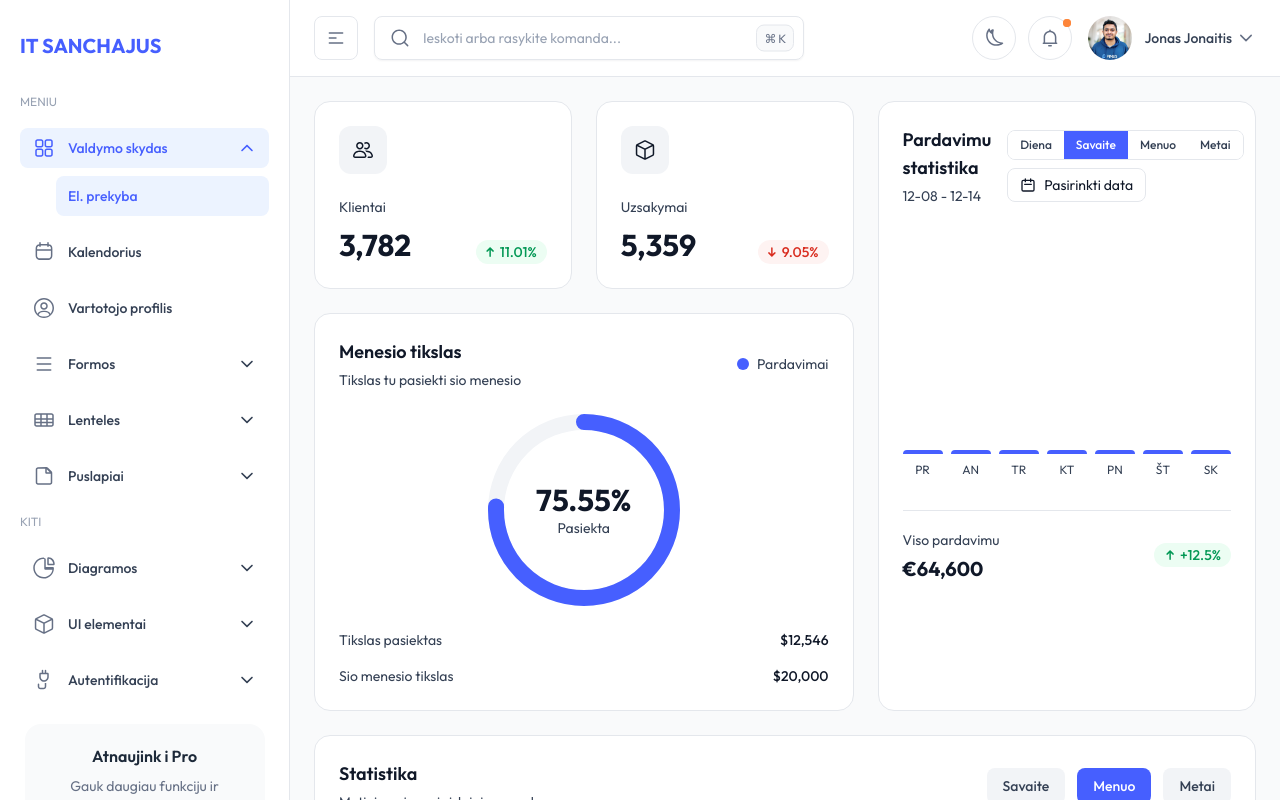
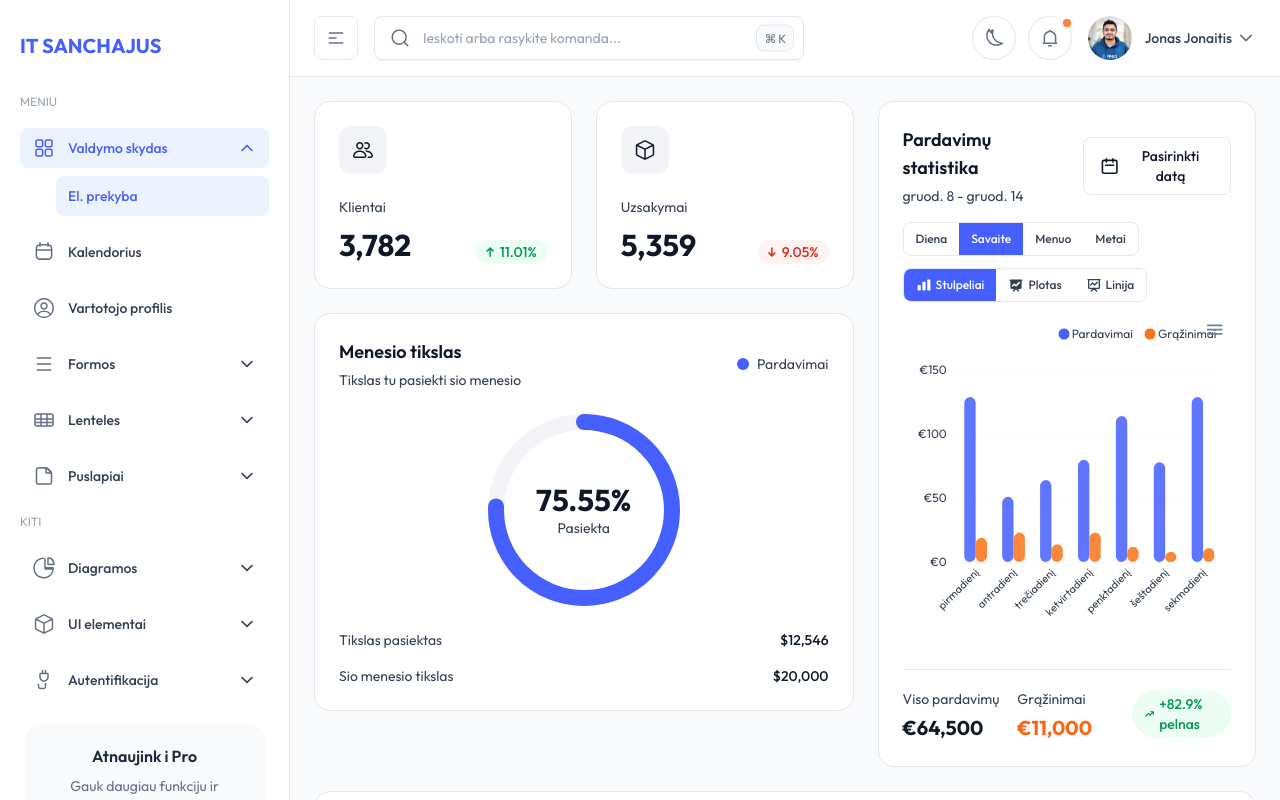
Before and after one commit to mny-Aii/vietine-skydine, a Next.js app: page / in a window 1280 px wide. Shown: the top 800 px of the page. Built offline with nearby package versions, Linux system fonts and the light colour scheme.

Commit message:
Interaktyvi ApexCharts diagrama su datos pasirinkimu ir skirtingais diagramu tipais

```diff
--- a/src/components/ecommerce/MonthlySale.tsx
+++ b/src/components/ecommerce/MonthlySale.tsx
@@ -1,53 +1,61 @@
 'use client'
 
-import React, { useState, useMemo } from 'react'
+import React, { useState, useMemo, useEffect } from 'react'
+import dynamic from 'next/dynamic'
 import DatePicker, { registerLocale } from 'react-datepicker'
 import { lt } from 'date-fns/locale'
 import { format, startOfWeek, endOfWeek, startOfMonth, endOfMonth, startOfYear, endOfYear, eachDayOfInterval, eachWeekOfInterval, eachMonthOfInterval } from 'date-fns'
 import 'react-datepicker/dist/react-datepicker.css'
 
+const Chart = dynamic(() => import('react-apexcharts'), { ssr: false })
+
 registerLocale('lt', lt)
 
 type ViewType = 'diena' | 'savaite' | 'menuo' | 'metai'
+type ChartType = 'bar' | 'area' | 'line'
 
-// Simuliuoti duomenys pagal datą
+// Generuoti duomenis su seed pagal datą (kad būtų nuoseklūs)
+const seededRandom = (seed: number) => {
+  const x = Math.sin(seed) * 10000
+  return x - Math.floor(x)
+}
+
 const generateData = (viewType: ViewType, date: Date) => {
-  const baseValue = 50
-  const randomFactor = () => Math.floor(Math.random() * 50) + 20
+  const dateSeed = date.getTime()
 
   switch (viewType) {
     case 'diena':
-      // 24 valandos
       return Array.from({ length: 24 }, (_, i) => ({
-        label: `${i}:00`,
-        value: baseValue + randomFactor(),
+        label: `${i.toString().padStart(2, '0')}:00`,
+        pardavimai: Math.floor(seededRandom(dateSeed + i) * 80 + 20),
+        grazinimai: Math.floor(seededRandom(dateSeed + i + 100) * 15 + 2),
       }))
     case 'savaite':
-      // 7 dienos
       const weekStart = startOfWeek(date, { weekStartsOn: 1 })
       const weekEnd = endOfWeek(date, { weekStartsOn: 1 })
       const weekDays = eachDayOfInterval({ start: weekStart, end: weekEnd })
-      return weekDays.map((d) => ({
-        label: format(d, 'EEE', { locale: lt }).slice(0, 2).toUpperCase(),
-        value: baseValue + randomFactor(),
+      return weekDays.map((d, i) => ({
+        label: format(d, 'EEEE', { locale: lt }),
+        pardavimai: Math.floor(seededRandom(dateSeed + i * 7) * 100 + 40),
+        grazinimai: Math.floor(seededRandom(dateSeed + i * 7 + 100) * 20 + 5),
       }))
     case 'menuo':
-      // Savaitės per mėnesį
       const monthStart = startOfMonth(date)
       const monthEnd = endOfMonth(date)
       const weeks = eachWeekOfInterval({ start: monthStart, end: monthEnd }, { weekStartsOn: 1 })
       return weeks.map((w, i) => ({
-        label: `${i + 1} sav.`,
-        value: baseValue + randomFactor(),
+        label: `${i + 1} savaitė`,
+        pardavimai: Math.floor(seededRandom(dateSeed + i * 30) * 200 + 100),
+        grazinimai: Math.floor(seededRandom(dateSeed + i * 30 + 100) * 40 + 10),
       }))
     case 'metai':
-      // 12 mėnesių
       const yearStart = startOfYear(date)
       const yearEnd = endOfYear(date)
       const months = eachMonthOfInterval({ start: yearStart, end: yearEnd })
-      return months.map((m) => ({
-        label: format(m, 'MMM', { locale: lt }).slice(0, 3),
-        value: baseValue + randomFactor(),
+      return months.map((m, i) => ({
+        label: format(m, 'LLLL', { locale: lt }),
+        pardavimai: Math.floor(seededRandom(dateSeed + i * 365) * 500 + 200),
+        grazinimai: Math.floor(seededRandom(dateSeed + i * 365 + 100) * 80 + 20),
       }))
     default:
       return []
@@ -56,25 +64,32 @@ const generateData = (viewType: ViewType, date: Date) => {
 
 export default function MonthlySale() {
   const [viewType, setViewType] = useState<ViewType>('savaite')
+  const [chartType, setChartType] = useState<ChartType>('bar')
   const [selectedDate, setSelectedDate] = useState<Date>(new Date())
   const [isCalendarOpen, setIsCalendarOpen] = useState(false)
+  const [mounted, setMounted] = useState(false)
+
+  useEffect(() => {
+    setMounted(true)
+  }, [])
 
   const saleData = useMemo(() => generateData(viewType, selectedDate), [viewType, selectedDate])
-  const maxValue = Math.max(...saleData.map((d) => d.value))
-  const totalSales = saleData.reduce((sum, d) => sum + d.value * 100, 0)
+  const totalSales = saleData.reduce((sum, d) => sum + d.pardavimai * 100, 0)
+  const totalReturns = saleData.reduce((sum, d) => sum + d.grazinimai * 100, 0)
+  const growthPercent = ((totalSales - totalReturns) / totalSales * 100).toFixed(1)
 
   const getDatePickerConfig = () => {
     switch (viewType) {
       case 'diena':
-        return { showMonthYearPicker: false, showYearPicker: false, dateFormat: 'yyyy-MM-dd' }
+        return { showMonthYearPicker: false, showYearPicker: false }
       case 'savaite':
-        return { showMonthYearPicker: false, showYearPicker: false, dateFormat: 'yyyy-MM-dd' }
+        return { showMonthYearPicker: false, showYearPicker: false }
       case 'menuo':
-        return { showMonthYearPicker: true, showYearPicker: false, dateFormat: 'yyyy MMMM' }
+        return { showMonthYearPicker: true, showYearPicker: false }
       case 'metai':
-        return { showMonthYearPicker: false, showYearPicker: true, dateFormat: 'yyyy' }
+        return { showMonthYearPicker: false, showYearPicker: true }
       default:
-        return { showMonthYearPicker: false, showYearPicker: false, dateFormat: 'yyyy-MM-dd' }
+        return { showMonthYearPicker: false, showYearPicker: false }
     }
   }
 
@@ -83,61 +98,132 @@ export default function MonthlySale() {
   const getViewLabel = () => {
     switch (viewType) {
       case 'diena':
-        return format(selectedDate, 'yyyy-MM-dd', { locale: lt })
+        return format(selectedDate, 'yyyy m. MMMM d d.', { locale: lt })
       case 'savaite':
         const weekStart = startOfWeek(selectedDate, { weekStartsOn: 1 })
         const weekEnd = endOfWeek(selectedDate, { weekStartsOn: 1 })
-        return `${format(weekStart, 'MM-dd')} - ${format(weekEnd, 'MM-dd')}`
+        return `${format(weekStart, 'MMM d', { locale: lt })} - ${format(weekEnd, 'MMM d', { locale: lt })}`
       case 'menuo':
-        return format(selectedDate, 'yyyy MMMM', { locale: lt })
+        return format(selectedDate, 'yyyy m. LLLL', { locale: lt })
       case 'metai':
-        return format(selectedDate, 'yyyy', { locale: lt })
+        return format(selectedDate, 'yyyy m.', { locale: lt })
       default:
         return ''
     }
   }
 
+  const chartOptions: ApexCharts.ApexOptions = {
+    chart: {
+      type: chartType,
+      height: 320,
+      toolbar: { show: true, tools: { download: true, selection: true, zoom: true, zoomin: true, zoomout: true, pan: true, reset: true } },
+      fontFamily: 'Outfit, sans-serif',
+      animations: {
+        enabled: true,
+        easing: 'easeinout',
+        speed: 500,
+      },
+      zoom: { enabled: true },
+    },
+    colors: ['#465FFF', '#F97316'],
+    plotOptions: {
+      bar: {
+        horizontal: false,
+        columnWidth: '60%',
+        borderRadius: 6,
+      },
+    },
+    dataLabels: { enabled: false },
+    stroke: {
+      curve: 'smooth',
+      width: chartType === 'bar' ? 0 : 3,
+    },
+    fill: {
+      type: chartType === 'area' ? 'gradient' : 'solid',
+      gradient: {
+        shadeIntensity: 1,
+        opacityFrom: 0.5,
+        opacityTo: 0.1,
+        stops: [0, 90, 100],
+      },
+    },
+    xaxis: {
+      categories: saleData.map(d => d.label),
+      axisBorder: { show: false },
+      axisTicks: { show: false },
+      labels: {
+        style: { colors: '#667085', fontSize: '11px' },
+        rotate: -45,
+        rotateAlways: saleData.length > 10,
+      },
+    },
+    yaxis: {
+      labels: {
+        style: { colors: '#667085', fontSize: '12px' },
+        formatter: (value: number) => `€${value}`,
+      },
+    },
+    legend: {
+      show: true,
+      position: 'top',
+      horizontalAlign: 'right',
+      markers: { size: 6, shape: 'circle' },
+    },
+    grid: {
+      borderColor: '#E4E7EC',
+      strokeDashArray: 4,
+    },
+    tooltip: {
+      theme: 'light',
+      y: {
+        formatter: (value: number) => `€${(value * 100).toLocaleString()}`,
+      },
+    },
+    responsive: [
+      {
+        breakpoint: 640,
+        options: {
+          chart: { height: 280 },
+          xaxis: { labels: { rotate: -60, style: { fontSize: '9px' } } },
+        },
+      },
+    ],
+  }
+
+  const series = [
+    { name: 'Pardavimai', data: saleData.map(d => d.pardavimai) },
+    { name: 'Grąžinimai', data: saleData.map(d => d.grazinimai) },
+  ]
+
   return (
     <div className="rounded-2xl border border-gray-200 bg-white p-5 dark:border-gray-800 dark:bg-white/[0.03] md:p-6 h-full">
-      <div className="flex flex-col gap-4 mb-6 sm:flex-row sm:items-center sm:justify-between">
+      {/* Header */}
+      <div className="flex flex-col gap-4 mb-4">
+        <div className="flex flex-col sm:flex-row sm:items-center sm:justify-between gap-4">
           <div>
             <h3 className="text-lg font-semibold text-gray-900 dark:text-white">
-            Pardavimu statistika
+              Pardavimų statistika
             </h3>
             <p className="mt-1 text-gray-700 text-theme-sm dark:text-gray-300">
               {getViewLabel()}
             </p>
           </div>
-        <div className="flex items-center gap-2 flex-wrap">
-          {/* Periodo pasirinkimas */}
-          <div className="flex rounded-lg border border-gray-200 dark:border-gray-700 overflow-hidden">
-            {(['diena', 'savaite', 'menuo', 'metai'] as ViewType[]).map((type) => (
-              <button
-                key={type}
-                onClick={() => setViewType(type)}
-                className={`px-3 py-1.5 text-xs font-medium transition-colors ${
-                  viewType === type
-                    ? 'bg-brand-500 text-white'
-                    : 'bg-white text-gray-700 hover:bg-gray-100 dark:bg-gray-800 dark:text-gray-300 dark:hover:bg-gray-700'
-                }`}
-              >
-                {type.charAt(0).toUpperCase() + type.slice(1)}
-              </button>
-            ))}
-          </div>
 
           {/* Kalendorius */}
           <div className="relative">
             <button
+              type="button"
               onClick={() => setIsCalendarOpen(!isCalendarOpen)}
-              className="flex items-center gap-2 px-3 py-1.5 text-sm border border-gray-200 rounded-lg hover:bg-gray-50 dark:border-gray-700 dark:bg-gray-800 dark:text-gray-300 dark:hover:bg-gray-700"
+              className="flex items-center gap-2 px-4 py-2 text-sm font-medium border border-gray-200 rounded-lg hover:bg-gray-50 dark:border-gray-700 dark:bg-gray-800 dark:text-gray-300 dark:hover:bg-gray-700 transition-colors"
             >
-              <svg className="w-4 h-4" fill="none" stroke="currentColor" viewBox="0 0 24 24">
+              <svg className="w-5 h-5" fill="none" stroke="currentColor" viewBox="0 0 24 24">
                 <path strokeLinecap="round" strokeLinejoin="round" strokeWidth={2} d="M8 7V3m8 4V3m-9 8h10M5 21h14a2 2 0 002-2V7a2 2 0 00-2-2H5a2 2 0 00-2 2v12a2 2 0 002 2z" />
               </svg>
-              <span className="hidden sm:inline">Pasirinkti data</span>
+              Pasirinkti datą
             </button>
             {isCalendarOpen && (
+              <>
+                <div className="fixed inset-0 z-40" onClick={() => setIsCalendarOpen(false)} />
                 <div className="absolute right-0 top-full mt-2 z-50">
                   <DatePicker
                     selected={selectedDate}
@@ -151,56 +237,106 @@ export default function MonthlySale() {
                     inline
                     showMonthYearPicker={datePickerConfig.showMonthYearPicker}
                     showYearPicker={datePickerConfig.showYearPicker}
-                  calendarClassName="!bg-white dark:!bg-gray-800 !border-gray-200 dark:!border-gray-700 !rounded-lg !shadow-lg"
                   />
                 </div>
+              </>
             )}
+          </div>
+        </div>
+
+        {/* Kontrolės */}
+        <div className="flex flex-wrap items-center gap-3">
+          {/* Periodo pasirinkimas */}
+          <div className="flex rounded-lg border border-gray-200 dark:border-gray-700 overflow-hidden">
+            {(['diena', 'savaite', 'menuo', 'metai'] as ViewType[]).map((type) => (
+              <button
+                type="button"
+                key={type}
+                onClick={() => setViewType(type)}
+                className={`px-3 py-2 text-xs font-medium transition-colors ${
+                  viewType === type
+                    ? 'bg-brand-500 text-white'
+                    : 'bg-white text-gray-700 hover:bg-gray-100 dark:bg-gray-800 dark:text-gray-300 dark:hover:bg-gray-700'
+                }`}
+              >
+                {type.charAt(0).toUpperCase() + type.slice(1)}
+              </button>
+            ))}
+          </div>
+
+          {/* Diagramos tipo pasirinkimas */}
+          <div className="flex rounded-lg border border-gray-200 dark:border-gray-700 overflow-hidden">
+            <button
+              type="button"
+              onClick={() => setChartType('bar')}
+              className={`px-3 py-2 text-xs font-medium transition-colors flex items-center gap-1 ${
+                chartType === 'bar'
+                  ? 'bg-brand-500 text-white'
+                  : 'bg-white text-gray-700 hover:bg-gray-100 dark:bg-gray-800 dark:text-gray-300 dark:hover:bg-gray-700'
+              }`}
+            >
+              <svg className="w-4 h-4" fill="currentColor" viewBox="0 0 20 20">
+                <path d="M2 11a1 1 0 011-1h2a1 1 0 011 1v5a1 1 0 01-1 1H3a1 1 0 01-1-1v-5zm6-4a1 1 0 011-1h2a1 1 0 011 1v9a1 1 0 01-1 1H9a1 1 0 01-1-1V7zm6-3a1 1 0 011-1h2a1 1 0 011 1v12a1 1 0 01-1 1h-2a1 1 0 01-1-1V4z" />
+              </svg>
+              Stulpeliai
+            </button>
+            <button
+              type="button"
+              onClick={() => setChartType('area')}
+              className={`px-3 py-2 text-xs font-medium transition-colors flex items-center gap-1 ${
+                chartType === 'area'
+                  ? 'bg-brand-500 text-white'
+                  : 'bg-white text-gray-700 hover:bg-gray-100 dark:bg-gray-800 dark:text-gray-300 dark:hover:bg-gray-700'
+              }`}
+            >
+              <svg className="w-4 h-4" fill="currentColor" viewBox="0 0 20 20">
+                <path fillRule="evenodd" d="M3 3a1 1 0 000 2v8a2 2 0 002 2h2.586l-1.293 1.293a1 1 0 101.414 1.414L10 15.414l2.293 2.293a1 1 0 001.414-1.414L12.414 15H15a2 2 0 002-2V5a1 1 0 100-2H3zm11.707 4.707a1 1 0 00-1.414-1.414L10 9.586 8.707 8.293a1 1 0 00-1.414 0l-2 2a1 1 0 101.414 1.414L8 10.414l1.293 1.293a1 1 0 001.414 0l4-4z" clipRule="evenodd" />
+              </svg>
+              Plotas
+            </button>
+            <button
+              type="button"
+              onClick={() => setChartType('line')}
+              className={`px-3 py-2 text-xs font-medium transition-colors flex items-center gap-1 ${
+                chartType === 'line'
+                  ? 'bg-brand-500 text-white'
+                  : 'bg-white text-gray-700 hover:bg-gray-100 dark:bg-gray-800 dark:text-gray-300 dark:hover:bg-gray-700'
+              }`}
+            >
+              <svg className="w-4 h-4" fill="none" stroke="currentColor" viewBox="0 0 24 24">
+                <path strokeLinecap="round" strokeLinejoin="round" strokeWidth={2} d="M7 12l3-3 3 3 4-4M8 21l4-4 4 4M3 4h18M4 4h16v12a1 1 0 01-1 1H5a1 1 0 01-1-1V4z" />
+              </svg>
+              Linija
+            </button>
           </div>
         </div>
       </div>
 
-      {/* Diagramos plotas */}
-      <div className="flex items-end justify-between h-64 gap-1 sm:gap-2 overflow-x-auto pb-2">
-        {saleData.map((item, index) => (
-          <div key={index} className="flex flex-col items-center flex-1 min-w-[20px]">
-            <div className="relative w-full group">
-              <div
-                className="w-full rounded-t-lg bg-brand-500 transition-all duration-300 hover:bg-brand-600 cursor-pointer"
-                style={{ height: `${(item.value / maxValue) * 100}%`, minHeight: '4px' }}
-              ></div>
-              {/* Tooltip */}
-              <div className="absolute bottom-full left-1/2 -translate-x-1/2 mb-2 px-2 py-1 bg-gray-900 text-white text-xs rounded opacity-0 group-hover:opacity-100 transition-opacity whitespace-nowrap pointer-events-none">
-                €{(item.value * 100).toLocaleString()}
-              </div>
-            </div>
-            <span className="mt-2 text-gray-700 text-[10px] sm:text-xs dark:text-gray-300 truncate max-w-full">{item.label}</span>
-          </div>
-        ))}
+      {/* Diagrama */}
+      <div className="mt-4">
+        {mounted && (
+          <Chart options={chartOptions} series={series} type={chartType} height={320} />
+        )}
       </div>
 
-      <div className="flex items-center justify-between pt-4 mt-6 border-t border-gray-200 dark:border-gray-800">
+      {/* Suvestinė */}
+      <div className="grid grid-cols-2 sm:grid-cols-3 gap-4 pt-4 mt-4 border-t border-gray-200 dark:border-gray-800">
         <div>
-          <span className="text-gray-700 text-theme-sm dark:text-gray-300">Viso pardavimu</span>
+          <span className="text-gray-700 text-theme-sm dark:text-gray-300">Viso pardavimų</span>
           <h4 className="mt-1 text-xl font-bold text-gray-900 dark:text-white">€{totalSales.toLocaleString()}</h4>
         </div>
-        <span className="flex items-center gap-1 px-2.5 py-0.5 rounded-full bg-success-50 text-success-600 text-sm font-medium dark:bg-success-500/15 dark:text-success-500">
-          <svg
-            className="fill-current"
-            width="12"
-            height="12"
-            viewBox="0 0 12 12"
-            fill="none"
-            xmlns="http://www.w3.org/2000/svg"
-          >
-            <path
-              fillRule="evenodd"
-              clipRule="evenodd"
-              d="M5.56462 1.62393C5.70193 1.47072 5.90135 1.37432 6.12329 1.37432C6.1236 1.37432 6.12391 1.37432 6.12422 1.37432C6.31631 1.37415 6.50845 1.44731 6.65505 1.59381L9.65514 4.5918C9.94814 4.88459 9.94831 5.35947 9.65552 5.65246C9.36273 5.94546 8.88785 5.94562 8.59486 5.65283L6.87329 3.93247L6.87329 10.125C6.87329 10.5392 6.53751 10.875 6.12329 10.875C5.70908 10.875 5.37329 10.5392 5.37329 10.125L5.37329 3.93578L3.65516 5.65282C3.36218 5.94562 2.8873 5.94547 2.5945 5.65248C2.3017 5.35949 2.30185 4.88462 2.59484 4.59182L5.56462 1.62393Z"
-              fill=""
-            />
+        <div>
+          <span className="text-gray-700 text-theme-sm dark:text-gray-300">Grąžinimai</span>
+          <h4 className="mt-1 text-xl font-bold text-orange-500">€{totalReturns.toLocaleString()}</h4>
+        </div>
+        <div className="col-span-2 sm:col-span-1 flex sm:justify-end items-center">
+          <span className="flex items-center gap-1 px-3 py-1 rounded-full bg-success-50 text-success-600 text-sm font-medium dark:bg-success-500/15 dark:text-success-500">
+            <svg className="w-4 h-4" fill="currentColor" viewBox="0 0 20 20">
+              <path fillRule="evenodd" d="M12 7a1 1 0 110-2h5a1 1 0 011 1v5a1 1 0 11-2 0V8.414l-4.293 4.293a1 1 0 01-1.414 0L8 10.414l-4.293 4.293a1 1 0 01-1.414-1.414l5-5a1 1 0 011.414 0L11 10.586 14.586 7H12z" clipRule="evenodd" />
             </svg>
-          +12.5%
+            +{growthPercent}% pelnas
           </span>
+        </div>
       </div>
     </div>
   )
```
Lines whose indentation alone changed are shown as unchanged.
